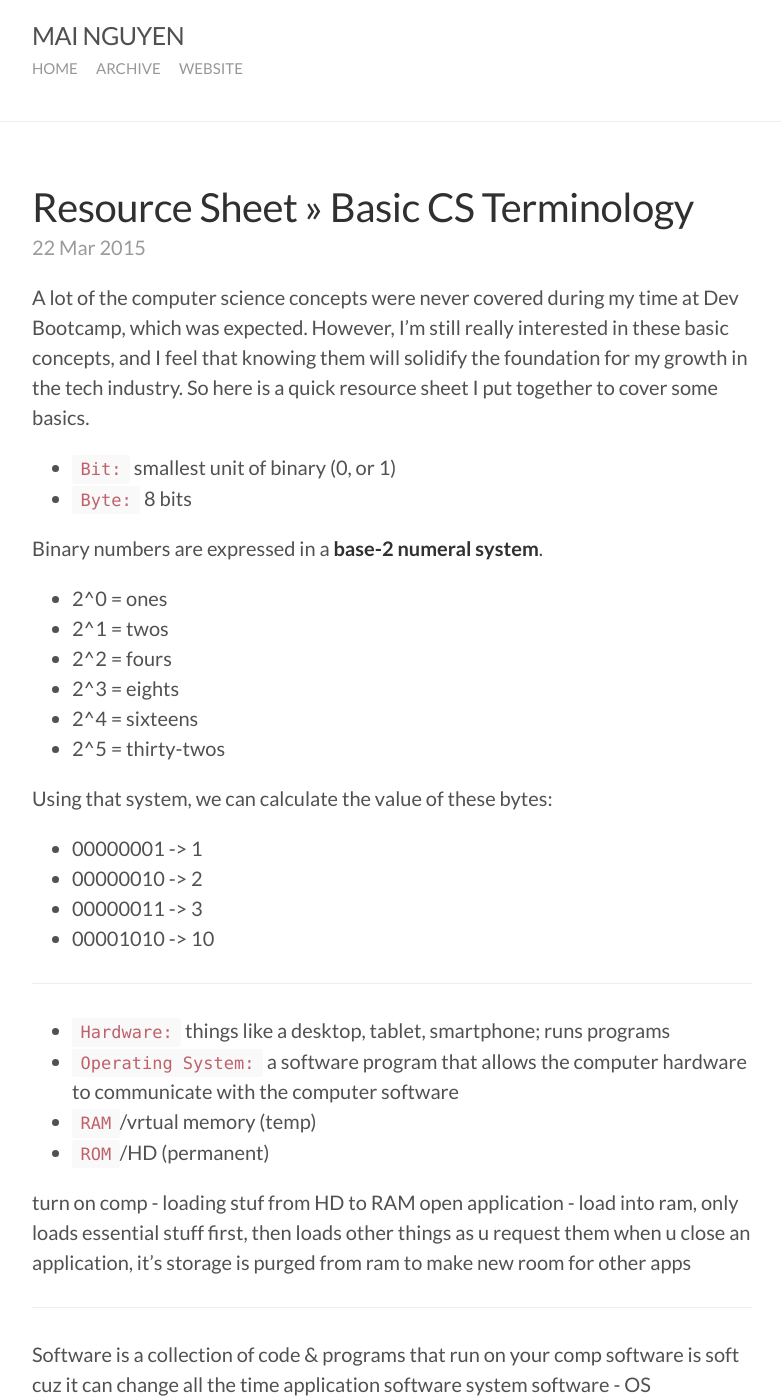
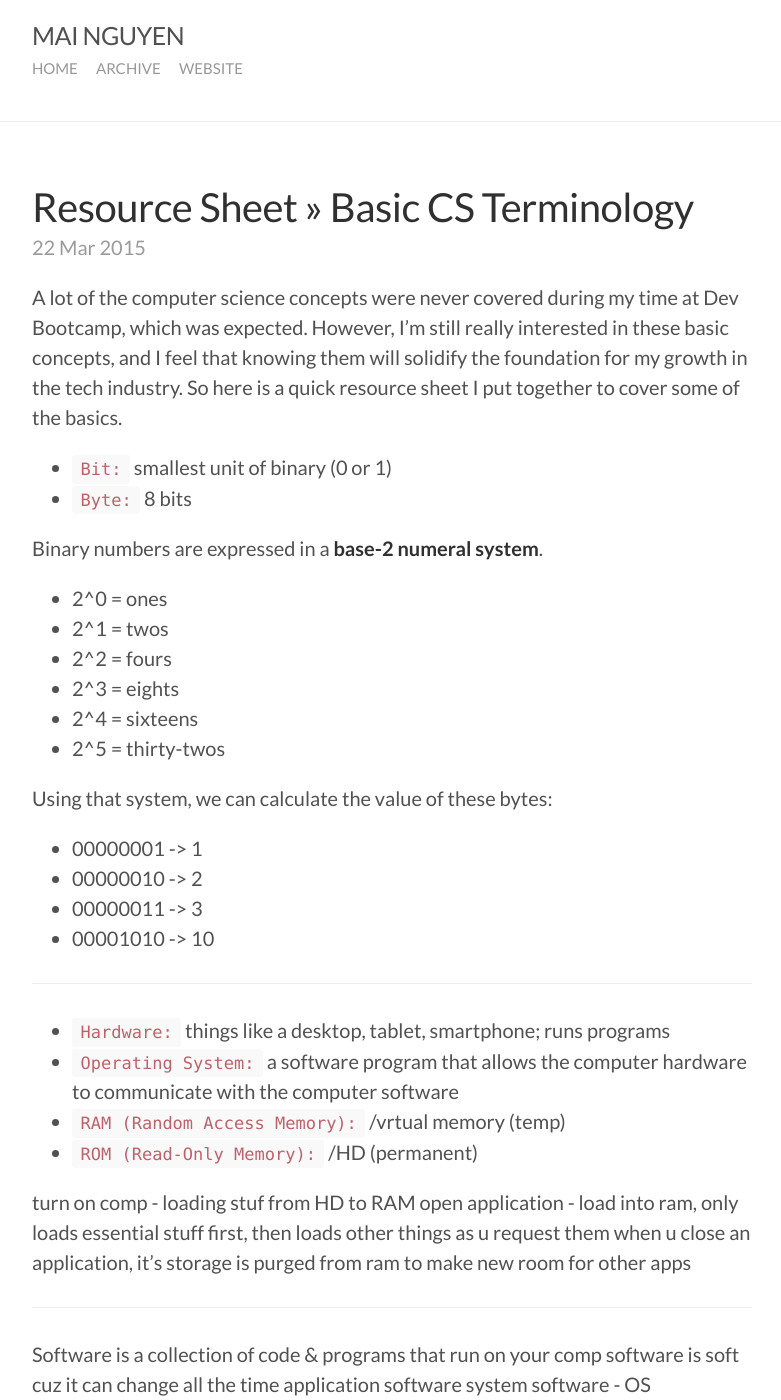
Before and after one commit to mxngyn/blog, a Jekyll site: the page built from _posts/2015-03-22-basic-cs-terminology.md, in a window 1280 px wide and 1400 px high. Shown: the whole window, without its empty margins (248-1029 px from the left). Built offline with Jekyll 4.4.1, drawn with Linux system fonts in a browser that asks for light colours; Markdown is read by kramdown in place of the engine named in the settings.

Commit message:
Minor fixes

```diff
--- a/_posts/2015-03-22-basic-cs-terminology.md
+++ b/_posts/2015-03-22-basic-cs-terminology.md
@@ -7,9 +7,9 @@
 
 <!-- more -->
 
-A lot of the computer science concepts were never covered during my time at Dev Bootcamp, which was expected. However, I'm still really interested in these basic concepts, and I feel that knowing them will solidify the foundation for my growth in the tech industry. So here is a quick resource sheet I put together to cover some basics.
+A lot of the computer science concepts were never covered during my time at Dev Bootcamp, which was expected. However, I'm still really interested in these basic concepts, and I feel that knowing them will solidify the foundation for my growth in the tech industry. So here is a quick resource sheet I put together to cover some of the basics.
 
-- `Bit:` smallest unit of binary (0, or 1)
+- `Bit:` smallest unit of binary (0 or 1)
 - `Byte:` 8 bits
 
 Binary numbers are expressed in a **base-2 numeral system**.
@@ -32,8 +32,8 @@
 
 - `Hardware:` things like a desktop, tablet, smartphone; runs programs
 - `Operating System:` a software program that allows the computer hardware to communicate with the computer software
-- `RAM`/vrtual memory (temp)
-- `ROM`/HD (permanent)
+- `RAM (Random Access Memory):` /vrtual memory (temp)
+- `ROM (Read-Only Memory):` /HD (permanent)
 
 turn on comp - loading stuf from HD to RAM
 open application - load into ram, only loads essential stuff first, then loads other things as u request them
```
